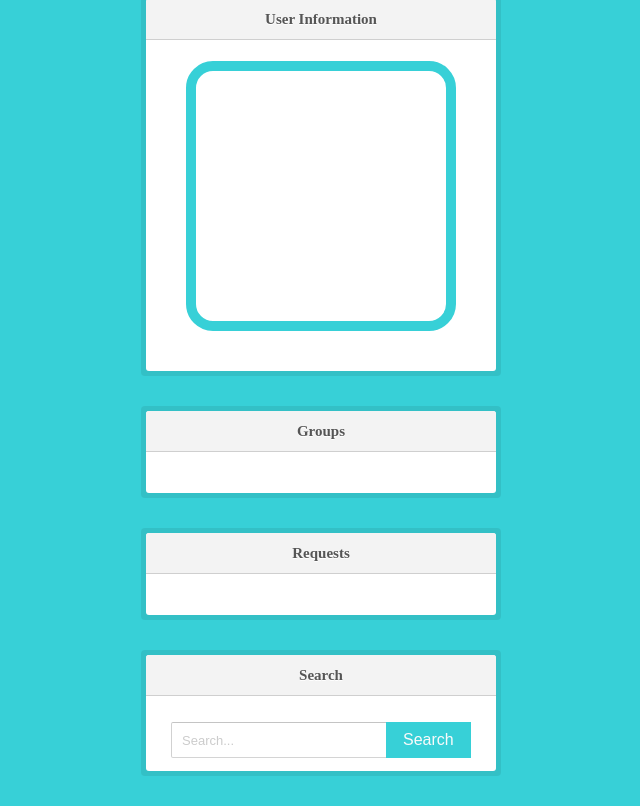
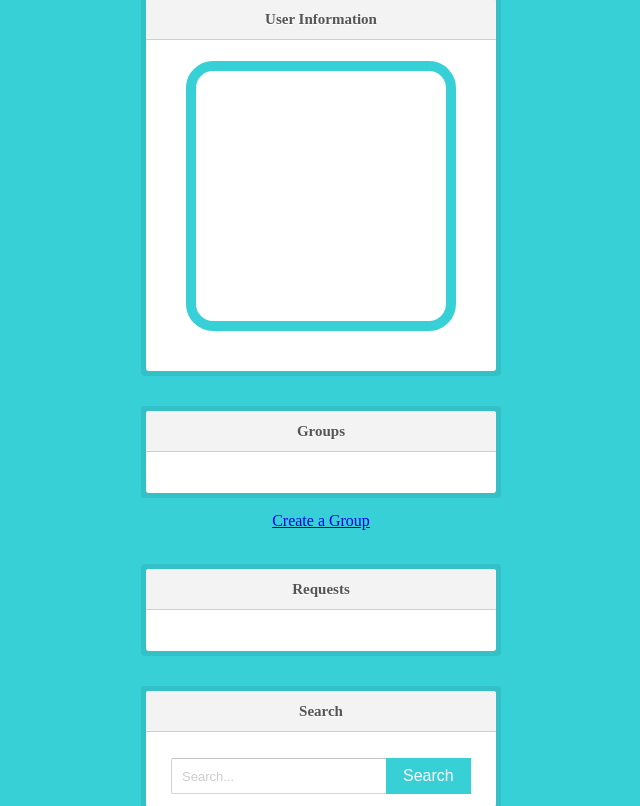
Before and after one commit to pexpert28/Django, a Django app: template ShelegramWeb/templates/shelegram/profile.html in a window 1280 px wide. Shown: the part 365-1171 px from the top of the page, without its empty margins (319-959 px from the left). Before the commit the page ends 1141 px from the top, so only its background shows below. Run offline with Django 3.2, Linux system fonts and the light colour scheme; the template is opened without the code that fills it, so the values that code supplies are empty; parts of the project's set-up code (start-up, migrations or seed data) failed here and were passed over.

Commit message:
Update profile.html

```diff
--- a/ShelegramWeb/templates/shelegram/profile.html
+++ b/ShelegramWeb/templates/shelegram/profile.html
@@ -38,7 +38,7 @@
 			<h1>Groups</h1>
 		</div>
 	</div>
-
+	<div class="cGroup"><p><a href="{% url 'createGroup' %}">Create a Group</a></label></div>
 	<div class="container">
 		<div class="form">
 			<h1>Requests</h1>
```
